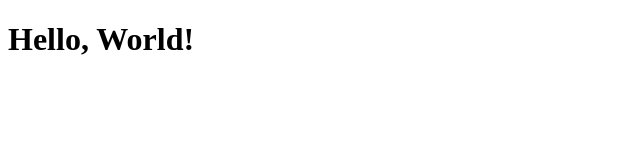
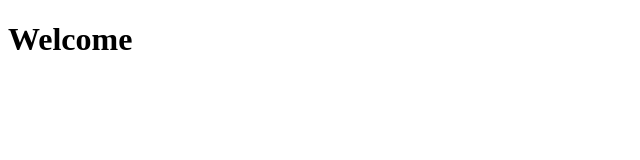
Before and after one commit to rorysneddonuni/2025-summer-hackathon, a plain HTML site: page index.html in a window 1280 px wide. Shown: the whole page, without its empty margins (0-640 px from the left). Drawn offline with Linux system fonts and the light colour scheme.

Commit message:
Update index.html

```diff
--- a/index.html
+++ b/index.html
@@ -3,9 +3,19 @@
 <head>
     <meta charset="UTF-8">
     <meta name="viewport" content="width=device-width, initial-scale=1.0">
-    <title>Document</title>
+    <title>Home Page</title>
 </head>
 <body>
-    <h1>Hello, World!</h1>
+    <h1>Welcome</h1>
+
+
+
+
+
+
+
+
+
+
 </body>
 </html>
```
